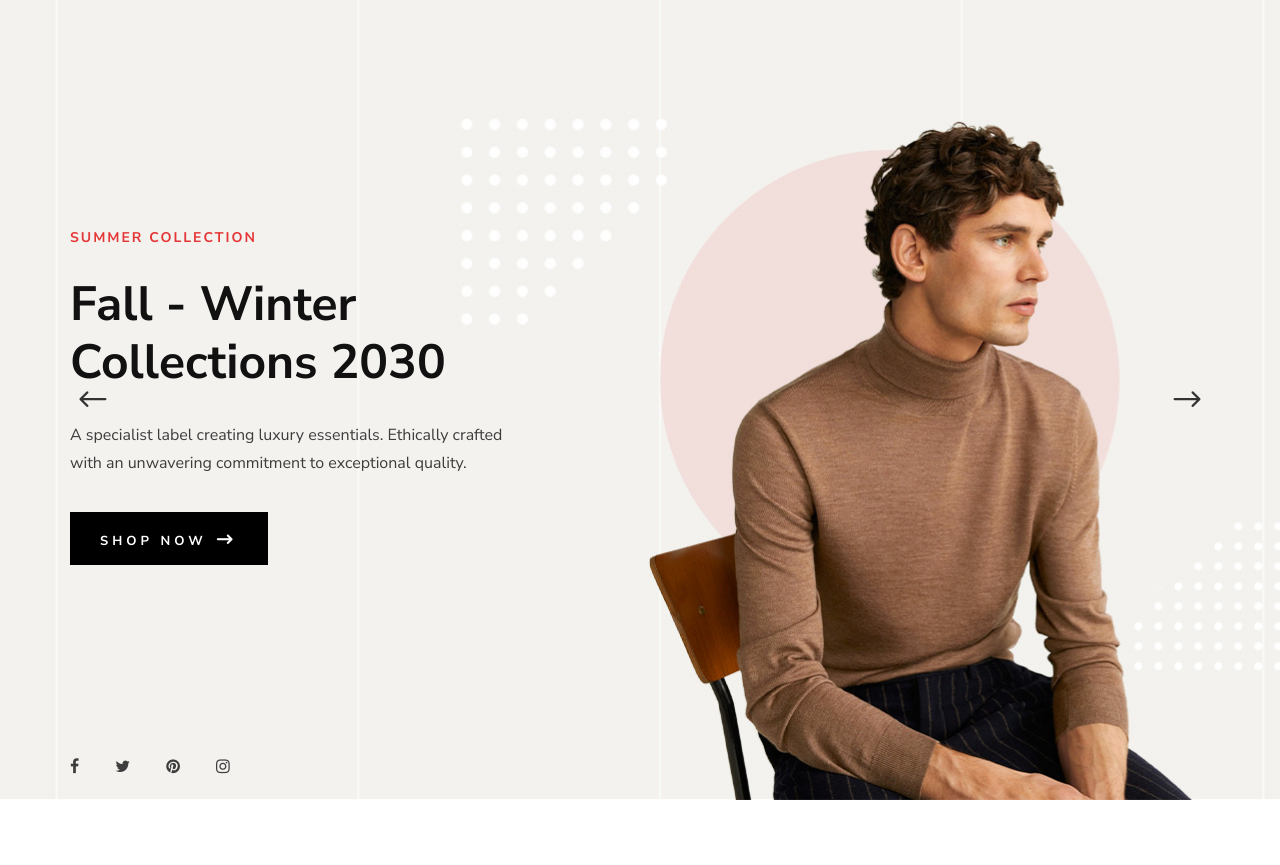
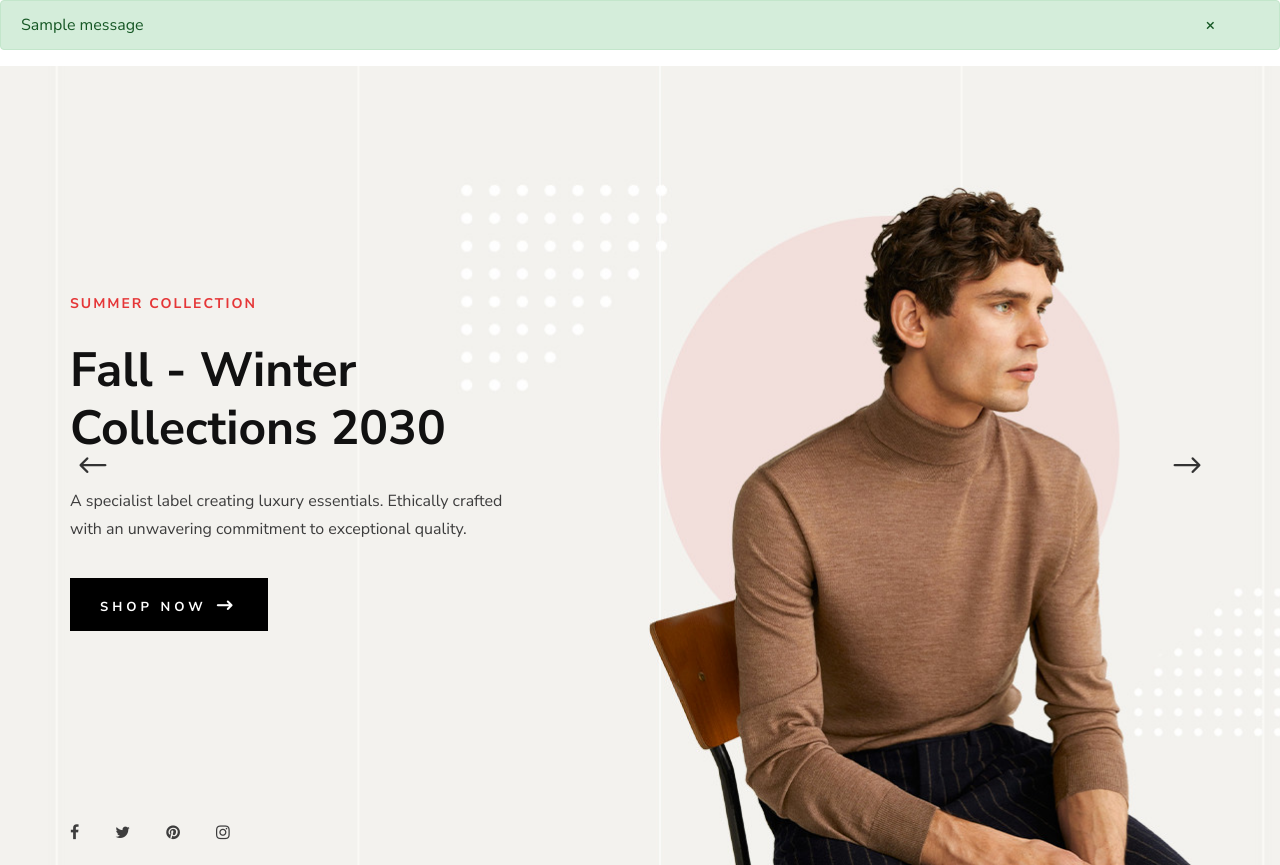
Before and after one commit to dselva-2005/oldrigedEcommerce, a Django app: page / in a window 1280 px wide. Shown: the part 208-1073 px from the top of the page. Run offline with Django 5.2, Linux system fonts and the light colour scheme; data comes from the database, SQL or seed files in the repository; tables that the repository leaves empty hold one stand-in row (Sample ...); one stand-in notice (Sample message) is shown; some libraries are stand-ins or nearby versions.

Commit message:
login register

```diff
--- a/shop/templates/shop/base.html
+++ b/shop/templates/shop/base.html
@@ -142,6 +142,25 @@
 <!-- Header Section End -->
 
     {% block content %}
+    {% block message %}
+    {% if messages %}
+    <ul id="messages_box" class="messages">
+        {% for message in messages %}
+            {% if message.tags == 'error' %}
+              <div class="alert alert-danger alert-dismissible fade show custom-alert" role="alert">
+                {{message}}
+                <strong class="killAlert" style="float: right;cursor: pointer;">&times;</strong>
+              </div>
+            {% else %}
+              <div class="alert alert-{{message.tags}} alert-dismissible fade show custom-alert" role="alert">
+                {{message}}
+                <strong class="killAlert" style="float: right;cursor: pointer;">&times;</strong>
+              </div>
+            {% endif %}
+        {% endfor %}
+    </ul>
+    {% endif %}
+  {% endblock message %}
 
     {% endblock content %}
 
--- a/shop/templates/shop/home.html
+++ b/shop/templates/shop/home.html
@@ -2,6 +2,9 @@
 {% load static %}
 {% block title %}Home{% endblock title %}
 {% block content %}
+{% block message %}
+    {{ block.super }}
+{% endblock message %}
 <section class="hero">
     <div class="hero__slider owl-carousel">
         <div class="hero__items set-bg" data-setbg="{% static 'img/hero/hero-1.jpg' %}">
```
Also changed, not shown: other parts of shop/templates/shop/base.html (+1 -0 lines), myshop/settings.py (+4 -4 lines).
